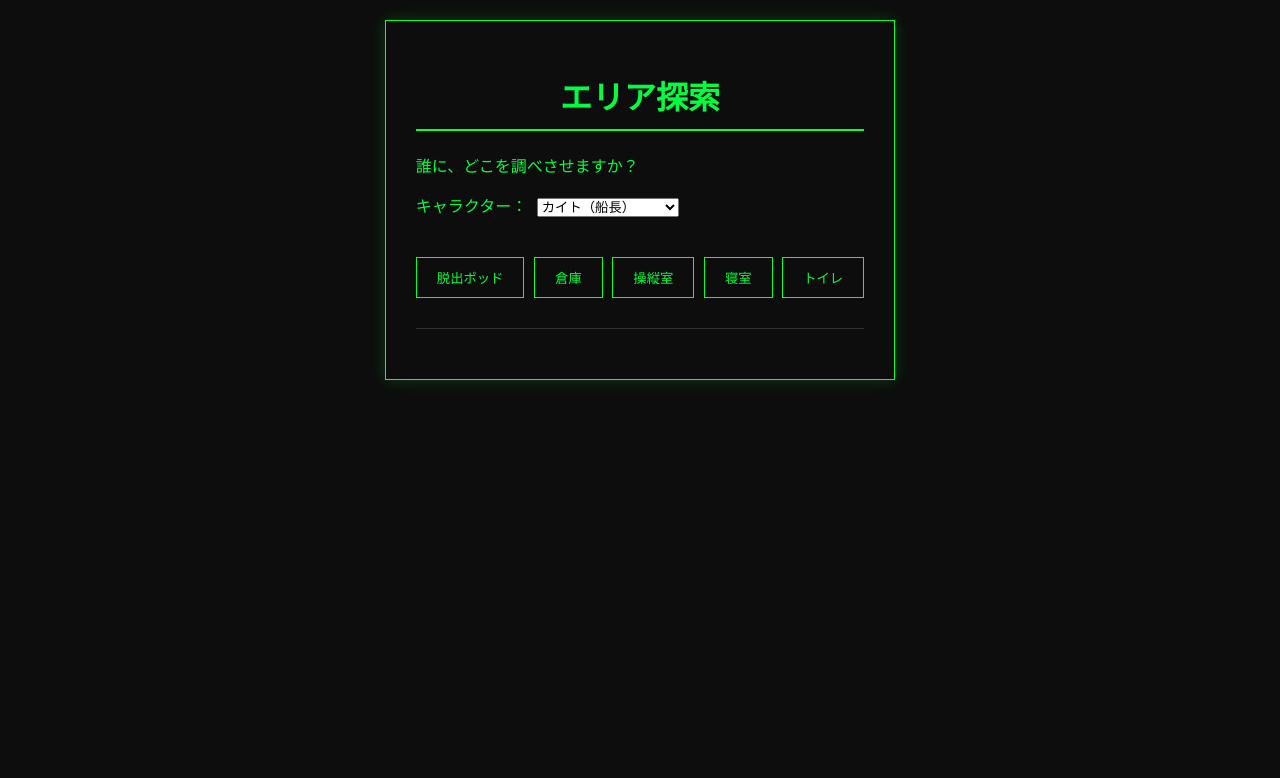
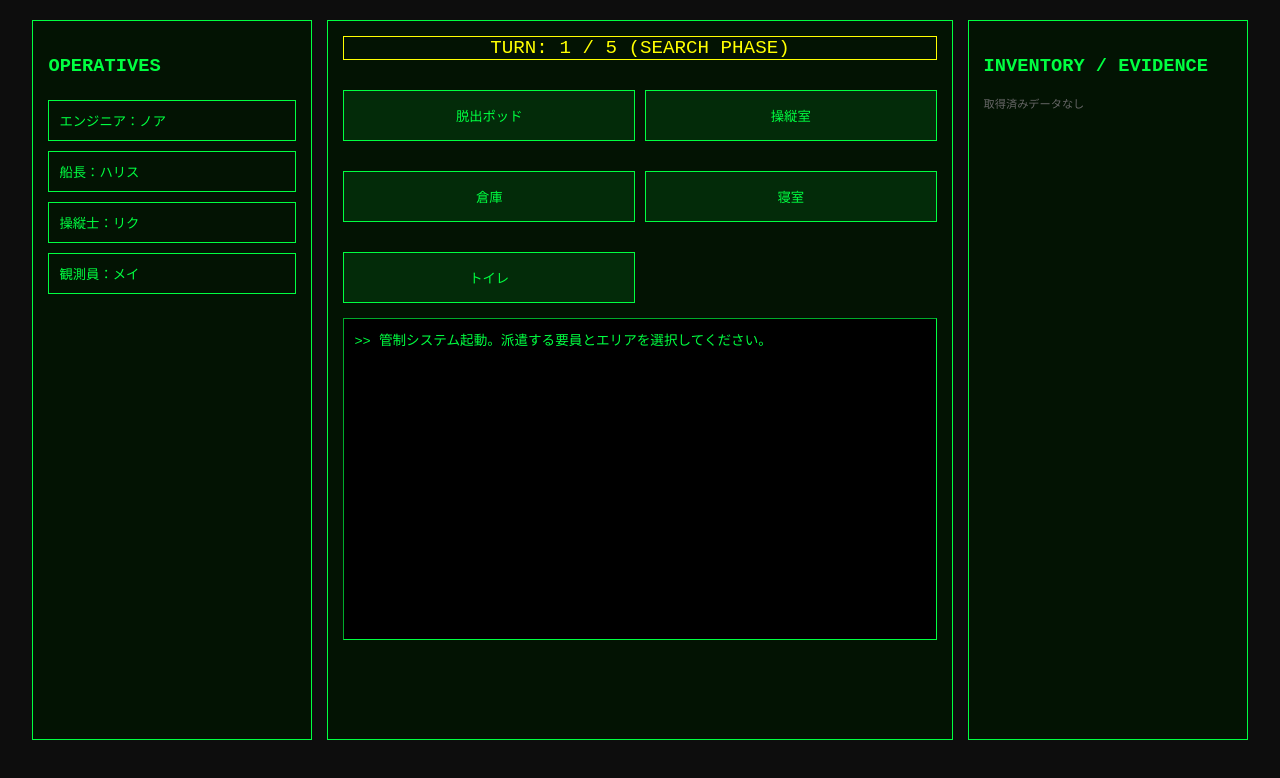
Before and after one commit to tcfk4ensrs-afk/Eclipse-Deadline, a plain HTML site: page select.html in a window 1280 px wide. Drawn offline with Linux system fonts and the light colour scheme.

Commit message:
Update title and restructure game interface

```diff
--- a/select.html
+++ b/select.html
@@ -2,63 +2,50 @@
 <html lang="ja">
 <head>
     <meta charset="UTF-8">
-    <title>探索フェーズ</title>
+    <title>GCC Terminal - Investigation</title>
     <link rel="stylesheet" href="style.css">
+    <style>
+        .game-container { display: grid; grid-template-columns: 280px 1fr 280px; gap: 15px; width: 98%; height: 90vh; }
+        .panel { border: 1px solid #00ff41; background: rgba(0,20,0,0.8); padding: 15px; overflow-y: auto; }
+        .char-btn { width: 100%; padding: 10px; margin: 5px 0; background: transparent; color: #00ff41; border: 1px solid #00ff41; cursor: pointer; text-align: left; }
+        .char-btn.active { background: #00ff41; color: #000; }
+        .location-grid { display: grid; grid-template-columns: 1fr 1fr; gap: 10px; }
+        .loc-btn { padding: 15px; background: rgba(0,255,65,0.1); color: #00ff41; border: 1px solid #00ff41; cursor: pointer; }
+        .loc-btn:hover { background: rgba(0,255,65,0.3); }
+        #log-window { height: 300px; border: 1px inset #00ff41; padding: 10px; margin-top: 15px; font-size: 0.85em; background: #000; overflow-y: auto; }
+        .evidence-item { font-size: 0.8em; margin: 5px 0; color: #ffff00; border-bottom: 1px solid #333; padding-bottom: 3px; }
+        .turn-display { font-size: 1.2em; color: #ffff00; text-align: center; margin-bottom: 10px; border: 1px solid #ffff00; }
+    </style>
 </head>
 <body>
-    <div class="container">
-        <h1>エリア探索</h1>
-        <p>誰に、どこを調べさせますか？</p>
-
-        <div style="margin-bottom: 20px;">
-            <label>キャラクター：</label>
-            <select id="charSelect">
-                <option value="kaito">カイト（船長）</option>
-                <option value="rin">リン（エンジニア）</option>
-                <option value="shirou">シロウ（医務官）</option>
-            </select>
+    <div class="game-container">
+        <div class="panel">
+            <h3>OPERATIVES</h3>
+            <button class="char-btn" onclick="selectChar('engineer', this)">エンジニア：ノア</button>
+            <button class="char-btn" onclick="selectChar('captain', this)">船長：ハリス</button>
+            <button class="char-btn" onclick="selectChar('pilot', this)">操縦士：リク</button>
+            <button class="char-btn" onclick="selectChar('observer', this)">観測員：メイ</button>
         </div>
 
-        <div class="tabs">
-            <button onclick="investigate('脱出ポッド')">脱出ポッド</button>
-            <button onclick="investigate('倉庫')">倉庫</button>
-            <button onclick="investigate('操縦室')">操縦室</button>
-            <button onclick="investigate('寝室')">寝室</button>
-            <button onclick="investigate('トイレ')">トイレ</button>
+        <div class="panel">
+            <div class="turn-display">TURN: <span id="turn-count">1</span> / 5 (SEARCH PHASE)</div>
+            <div class="location-grid">
+                <button class="loc-btn" onclick="executeInvestigate('脱出ポッド')">脱出ポッド</button>
+                <button class="loc-btn" onclick="executeInvestigate('操縦室')">操縦室</button>
+                <button class="loc-btn" onclick="executeInvestigate('倉庫')">倉庫</button>
+                <button class="loc-btn" onclick="executeInvestigate('寝室')">寝室</button>
+                <button class="loc-btn" onclick="executeInvestigate('トイレ')">トイレ</button>
+            </div>
+            <div id="log-window">>> 管制システム起動。派遣する要員とエリアを選択してください。</div>
         </div>
 
-        <div id="log" style="margin-top:30px; border-top: 1px solid #333; padding-top:20px;">
+        <div class="panel">
+            <h3>INVENTORY / EVIDENCE</h3>
+            <div id="evidence-list">
+                <p style="color:#666; font-size:0.7em;">取得済みデータなし</p>
             </div>
+        </div>
     </div>
-
-    <script>
-        function investigate(location) {
-            const charName = document.getElementById('charSelect').options[document.getElementById('charSelect').selectedIndex].text;
-            const logDiv = document.getElementById('log');
-
-            let message = "";
-            let nextUrl = "";
-
-            // 探索場所による分岐ロジック
-            switch(location) {
-                case '倉庫':
-                    message = `${charName}は暗い倉庫の扉を開けた。床には血痕があり、その先に誰かが倒れている…。<br><strong>【死体を発見しました】</strong>`;
-                    nextUrl = "detective.html";
-                    break;
-                case 'トイレ':
-                    message = `${charName}はトイレを調べたが、掃除が行き届いているだけだった。`;
-                    nextUrl = "badend1.html";
-                    break;
-                default:
-                    message = `${charName}は${location}を調べたが、特に異常は見当たらなかった。`;
-                    nextUrl = "badend1.html";
-            }
-
-            logDiv.innerHTML = `
-                <p>${message}</p>
-                <button onclick="location.href='${nextUrl}'">次へ進む</button>
-            `;
-        }
-    </script>
+    <script src="script.js"></script>
 </body>
 </html>
```
